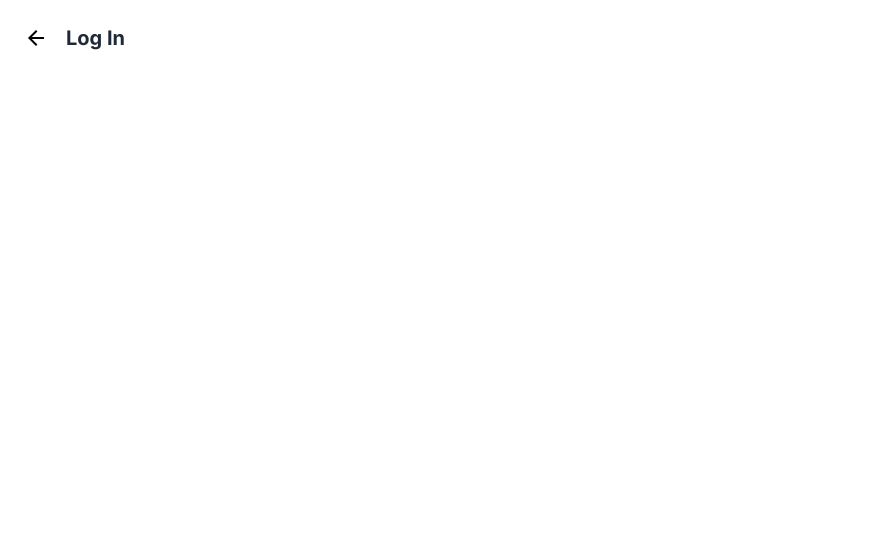
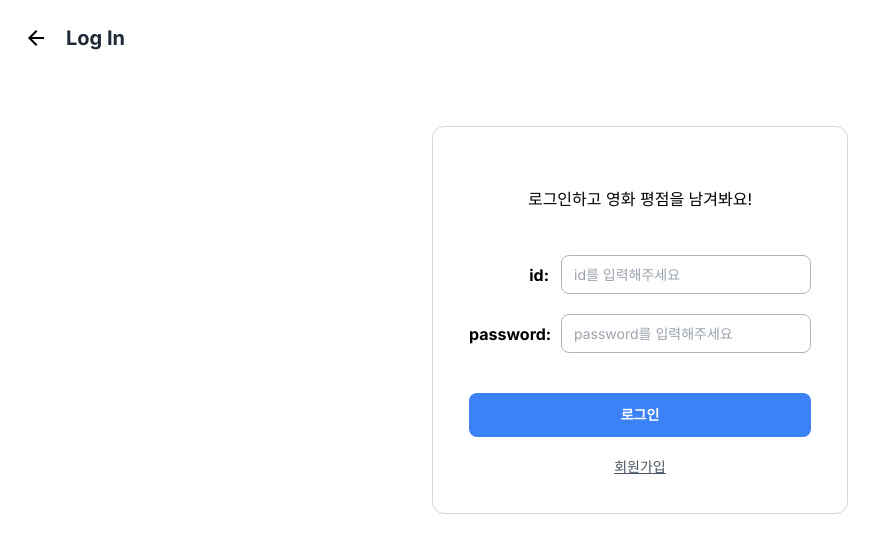
Before and after one commit to JIMIN1020/2024-2-Database, a Next.js app in the folder movie-app/: page /login in a window 1280 px wide. Shown: the top 552 px of the page, without its empty margins (0-882 px from the left). Built offline with nearby package versions, Linux system fonts and the light colour scheme.

Commit message:
[Web/Style]: 로그인 폼 구현

```diff
--- a/movie-app/src/app/join/page.tsx
+++ b/movie-app/src/app/join/page.tsx
@@ -29,7 +29,7 @@ function JoinPage() {
           <label className="flex gap-[12px] items-center">
             <span className="font-bold w-[80px] text-end">password: </span>
             <input
-              type="text"
+              type="password"
               placeholder="password를 입력해주세요"
               className="w-[250px]"
             />
--- a/movie-app/src/app/login/page.tsx
+++ b/movie-app/src/app/login/page.tsx
@@ -1,10 +1,46 @@
 import Header from "@/components/Header";
+import Link from "next/link";
 import React from "react";
 
 function LoginPage() {
   return (
-    <div className="flex flex-col w-full h-fit">
+    <div className="flex flex-col w-full h-vh">
       <Header title="Log In" hasBackButton />
+      <div className="w-full h-full flex justify-center flex-1 pt-[50px]">
+        <form className="flex flex-col gap-[20px] h-fit border border-gray-300 rounded-[12px] p-[36px]">
+          <div className="w-full flex justify-center py-[24px]">
+            <p>로그인하고 영화 평점을 남겨봐요!</p>
+          </div>
+          <label className="flex gap-[12px] items-center">
+            <span className="font-bold w-[80px] text-end">id: </span>
+            <input
+              type="text"
+              placeholder="id를 입력해주세요"
+              className="w-[250px]"
+            />
+          </label>
+          <label className="flex gap-[12px] items-center">
+            <span className="font-bold w-[80px] text-end">password: </span>
+            <input
+              type="password"
+              placeholder="password를 입력해주세요"
+              className="w-[250px]"
+            />
+          </label>
+          <button
+            type="submit"
+            className="bg-blue-500 mt-[20px] rounded-[8px] w-full text-white py-[12px] font-bold text-sm"
+          >
+            로그인
+          </button>
+          <Link
+            href="/join"
+            className="text-sm text-gray-600 underline self-center"
+          >
+            회원가입
+          </Link>
+        </form>
+      </div>
     </div>
   );
 }
```
